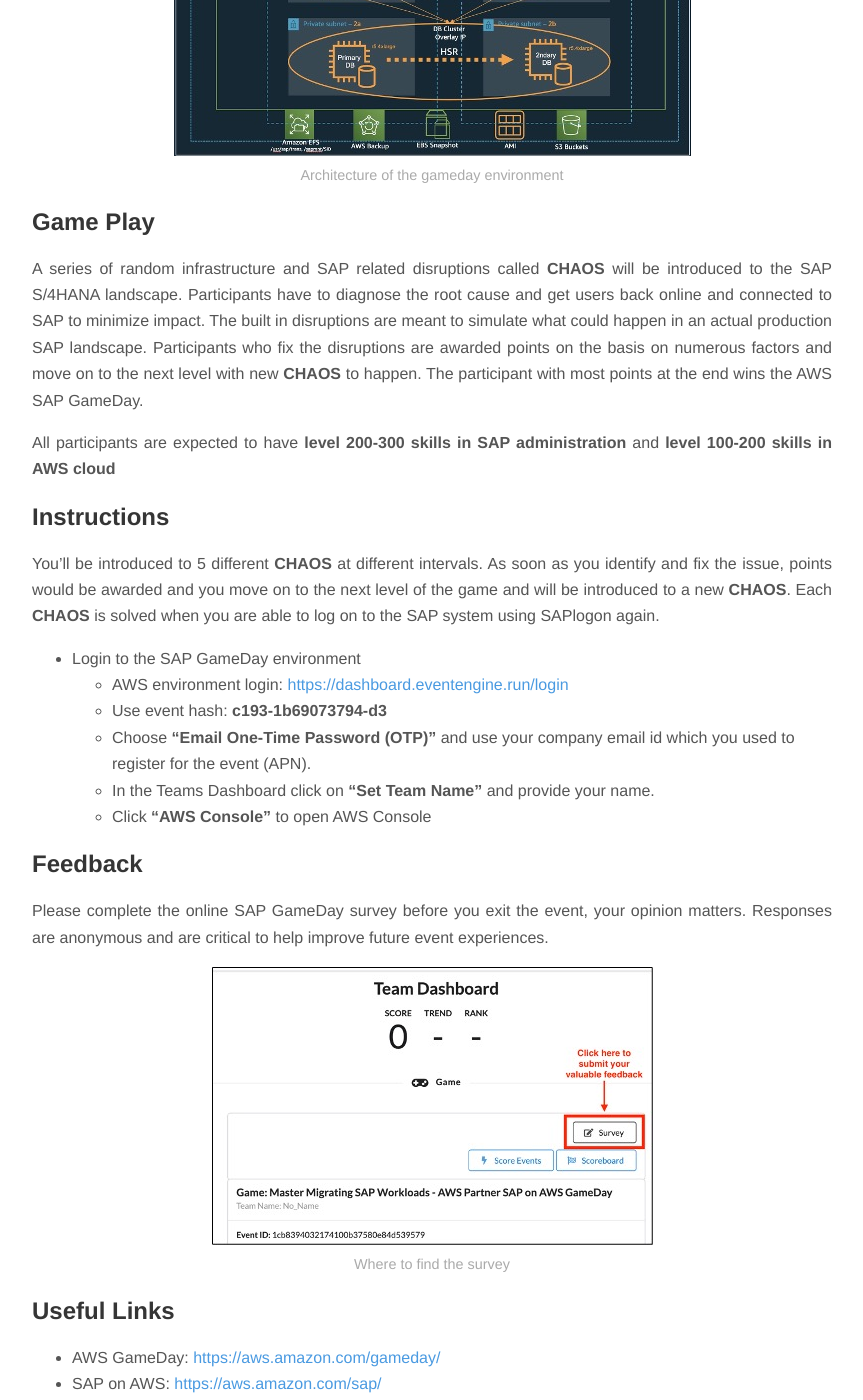
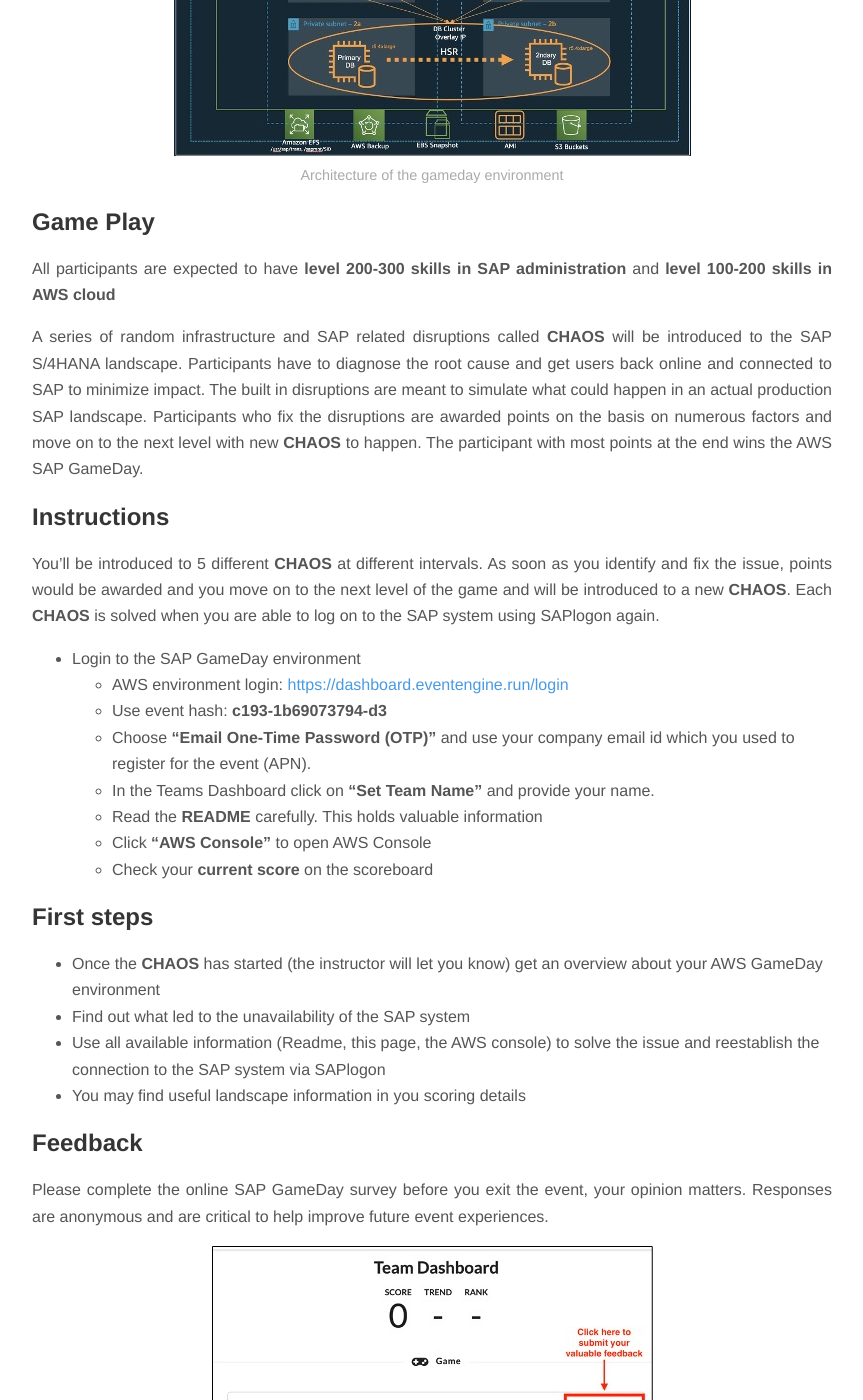
Before and after one commit to pauler285/pauler285.github.io, a Jekyll site: the page built from _posts/2022-06-16-aws-sap-gameday.md, in a window 1280 px wide and 1400 px high, scrolled down 1498 px. Shown: the whole window, without its empty margins (208-1071 px from the left). Built offline with Jekyll 4.4.1, drawn with Linux system fonts in a browser that asks for light colours; nearby versions of some CDN libraries; some of the changed text lies outside the part shown.

Commit message:
Content adjusted

```diff
--- a/_posts/2022-06-16-aws-sap-gameday.md
+++ b/_posts/2022-06-16-aws-sap-gameday.md
@@ -20,7 +20,7 @@ A fictitious organization *Unicorn.Rentals* relies heavily on SAP to run their c
 
 ### Main Session (Webex)
 
-https://awsvirtual.webex.com/awsvirtual/j.php?MTID=m4aafbe87d6120b018c4f6258ae4de5b9
+[https://awsvirtual.webex.com/awsvirtual/j.php?MTID=m4aafbe87d6120b018c4f6258ae4de5b9](https://awsvirtual.webex.com/awsvirtual/j.php?MTID=m4aafbe87d6120b018c4f6258ae4de5b9)
 
 * A headset is recommended or you may use your computer’s microphone and speakers.
 * Pleae mute yourself while not actively speaking
@@ -42,9 +42,9 @@ https://awsvirtual.webex.com/awsvirtual/j.php?MTID=m4aafbe87d6120b018c4f6258ae4d
 *Architecture of the gameday environment*
 
 ## Game Play
+All participants are expected to have **level 200-300 skills in SAP administration** and **level 100-200 skills in AWS cloud**
+
 A series of random infrastructure and SAP related disruptions called **CHAOS** will be introduced to the SAP S/4HANA landscape. Participants have to diagnose the root cause and get users back online and connected to SAP to minimize impact. The built in disruptions are meant to simulate what could happen in an actual production SAP landscape. Participants who fix the disruptions are awarded points on the basis on numerous factors and move on to the next level with new **CHAOS** to happen. The participant with most points at the end wins the AWS SAP GameDay.
-
-All participants are expected to have **level 200-300 skills in SAP administration** and **level 100-200 skills in AWS cloud**
 
 ## Instructions
 
@@ -55,7 +55,16 @@ You’ll be introduced to 5 different **CHAOS** at different intervals. As soon
     * Use event hash: **c193-1b69073794-d3**
     * Choose **“Email One-Time Password (OTP)”** and use your company email id which you used to register for the event (APN).
     * In the Teams Dashboard click on **“Set Team Name”** and provide your name.
+    * Read the **README** carefully. This holds valuable information
     * Click **“AWS Console”** to open AWS Console
+    * Check your **current score** on the scoreboard
+
+## First steps
+
+* Once the **CHAOS** has started (the instructor will let you know) get an overview about your AWS GameDay environment
+* Find out what led to the unavailability of the SAP system
+* Use all available information (Readme, this page, the AWS console) to solve the issue and reestablish the connection to the SAP system via SAPlogon
+* You may find useful landscape information in you scoring details
 
 ## Feedback
 Please complete the online SAP GameDay survey before you exit the event, your opinion matters. Responses are anonymous and are critical to help improve future event experiences.
@@ -71,13 +80,17 @@ Please complete the online SAP GameDay survey before you exit the event, your op
 * AWS SAP HANA Quick Start:	[https://aws.amazon.com/quickstart/architecture/sap-hana/](https://aws.amazon.com/quickstart/architecture/sap-hana/)
 
 How to deploy SAP S/4HANA with High Availability using AWS Launch Wizard | Amazon Web Services:
+
 [https://www.youtube.com/watch?v=0VyvrE2fvmc](https://www.youtube.com/watch?v=0VyvrE2fvmc)
 
 SAP on AWS Partner Workshop Catalog and On-Demand Content:
+
 [https://catalog.saponaws-partners.cloud/](https://catalog.saponaws-partners.cloud/)
 
 AWS Certification Journeys:
+
 [https://pages.awscloud.com/GLOBAL_TRAINCERT_partner_emea_certification_journeys_20210916.html](https://pages.awscloud.com/GLOBAL_TRAINCERT_partner_emea_certification_journeys_20210916.html)
 
 AWS upcoming Certification: SAP on AWS – Specialty:
+
 [https://aws.amazon.com/certification/coming-soon/](https://aws.amazon.com/certification/coming-soon/)
```
